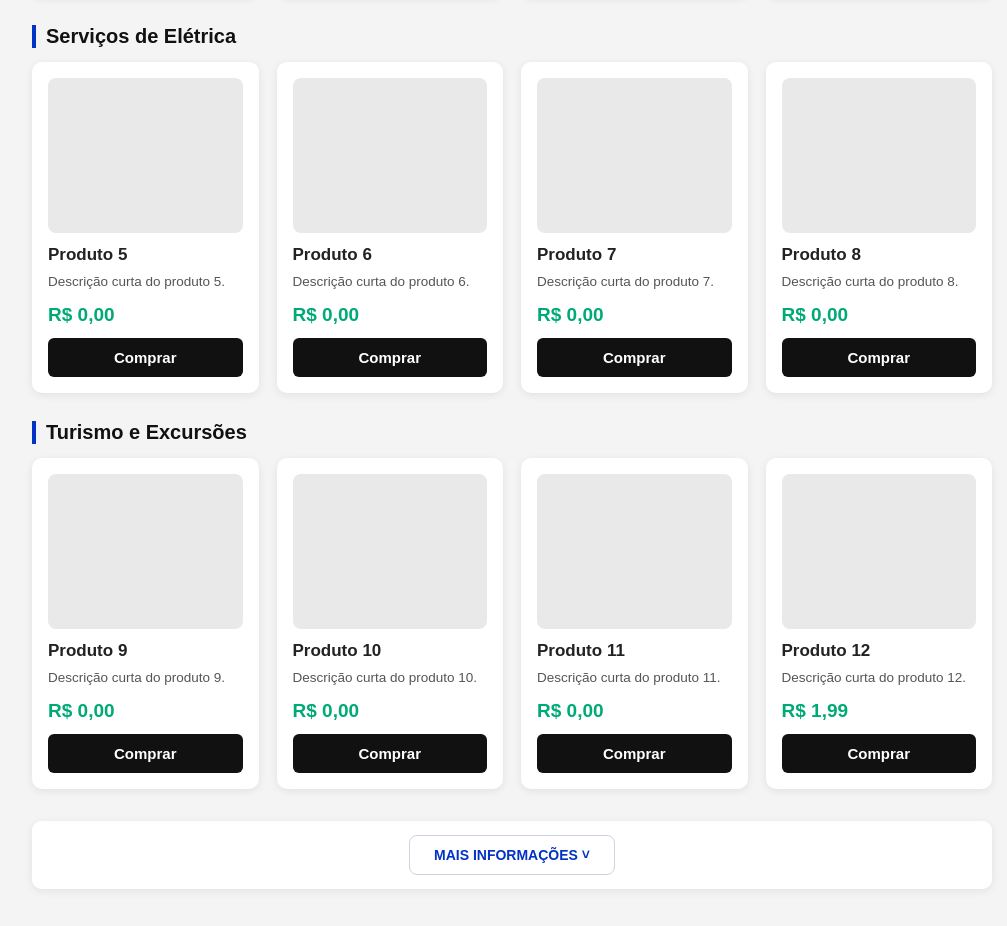
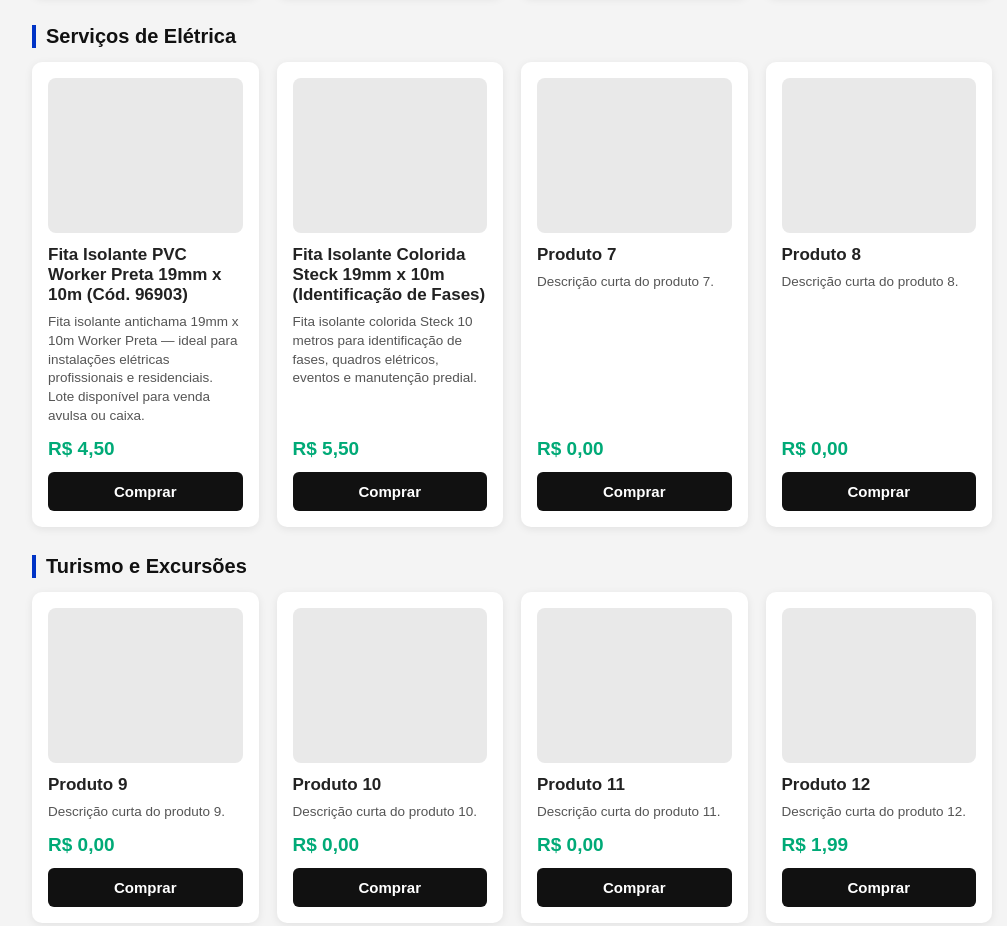
Before and after one commit to mxlive90-a11y/site-notch5, a plain HTML site: page index.html in a window 1280 px wide. Shown: the part 950-1876 px from the top of the page, without its empty margins (128-1135 px from the left). Drawn offline with Linux system fonts and the light colour scheme.

Commit message:
Update index.html

```diff
--- a/index.html
+++ b/index.html
@@ -377,7 +377,7 @@
         nome: "Produto 01",
         descricao: "Descrição curta do produto 1.",
         preco: 15.00,
-        imagem: "01JFIF",
+        imagem: "01.jpg",
         exigeArte: true,
         videoId: ""
       },
@@ -422,11 +422,11 @@
       {
         id: "05",
         secao: "secao-eletrica",
-        nome: "Produto 5",
-        descricao: "Descrição curta do produto 5.",
-        preco: 0.00,
+        nome: "Fita Isolante PVC Worker Preta 19mm x 10m (Cód. 96903)",
+        descricao: "Fita isolante antichama 19mm x 10m Worker Preta — ideal para instalações elétricas profissionais e residenciais. Lote disponível para venda avulsa ou caixa.",
+        preco: 4.50,
         imagem: "05.jpg",
-        exigeArte: true,
+        exigeArte: false,
         videoId: ""
       },
 
@@ -434,9 +434,9 @@
       {
         id: "06",
         secao: "secao-eletrica",
-        nome: "Produto 6",
-        descricao: "Descrição curta do produto 6.",
-        preco: 0.00,
+        nome: "Fita Isolante Colorida Steck 19mm x 10m (Identificação de Fases)",
+        descricao: "Fita isolante colorida Steck 10 metros para identificação de fases, quadros elétricos, eventos e manutenção predial.",
+        preco: 5.50,
         imagem: "06.jpg",
         exigeArte: false,
         videoId: ""
@@ -517,10 +517,10 @@
 
     // Links e dados de pagamento
     var LINK_MERCADO_PAGO = "https://link.mercadopago.com.br/andersonalvesdarocha";
-    var FORMSPREE_ENDPOINT = "https://formspree.io/f/SEU_ID_AQUI"; // Cole aqui o link do seu Formspree
+    var FORMSPREE_ENDPOINT = "https://formspree.io/f/SEU_ID_AQUI";
     var CHAVE_PIX_LOJA = "11971416225";
     var NOME_RECEBEDOR_PIX = "Anderson Alves da Rocha";
-    var WHATSAPP_LOJA = ""; // Opcional: coloque seu numero com DDD, ex: "5511999999999"
+    var WHATSAPP_LOJA = "";
 
     // Duração em milissegundos da rolagem suave ao clicar em "Confira" (ajuste aqui se quiser mais lento/rápido)
     var DURACAO_ROLAGEM_MS = 1100;
```
